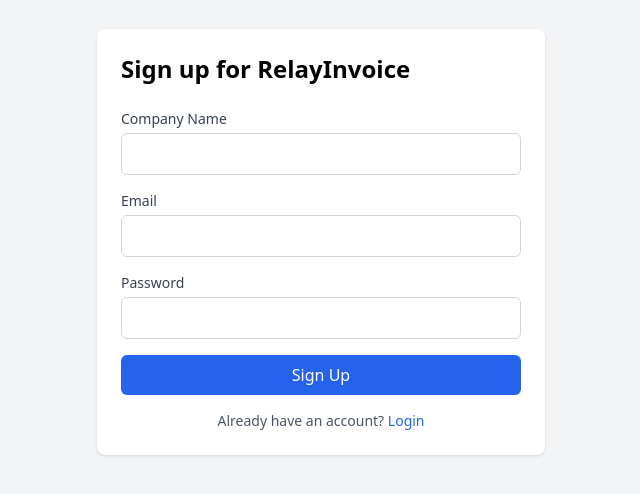
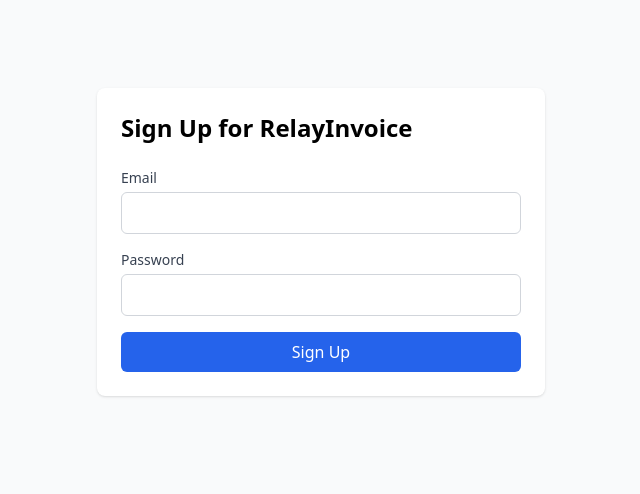
Before and after one commit to sivagunturu/relay-invoice, a Next.js app: page /auth/signup in a window 1280 px wide. Shown: the part 158-652 px from the top of the page, without its empty margins (319-959 px from the left). Built offline with nearby package versions, Linux system fonts and the light colour scheme.

Commit message:
Fix server actions TypeScript errors - remove return values

```diff
--- a/src/app/auth/signup/page.tsx
+++ b/src/app/auth/signup/page.tsx
@@ -1,21 +1,32 @@
-import { signUp } from '@/lib/actions/auth';
+import { createClient } from '@/lib/supabase/server';
+import { redirect } from 'next/navigation';
+import { Card } from '@/components/ui/card';
 import { Input } from '@/components/ui/input';
 import { Button } from '@/components/ui/button';
-import { Card } from '@/components/ui/card';
-import Link from 'next/link';
+
+async function signup(formData: FormData) {
+  'use server';
+
+  const email = formData.get('email') as string;
+  const password = formData.get('password') as string;
+
+  const supabase = await createClient();
+  const { error } = await supabase.auth.signUp({
+    email,
+    password,
+  });
+
+  if (!error) {
+    redirect('/dashboard');
+  }
+}
 
 export default function SignupPage() {
   return (
-    <div className="min-h-screen flex items-center justify-center bg-gray-100">
-      <Card className="w-full max-w-md">
-        <h1 className="text-2xl font-bold mb-6">Sign up for RelayInvoice</h1>
-        <form action={signUp}>
-          <Input
-            label="Company Name"
-            type="text"
-            name="companyName"
-            required
-          />
+    <div className="min-h-screen flex items-center justify-center bg-gray-50">
+      <Card className="w-full max-w-md p-6">
+        <h1 className="text-2xl font-bold mb-6">Sign Up for RelayInvoice</h1>
+        <form action={signup} className="space-y-4">
           <Input
             label="Email"
             type="email"
@@ -27,18 +38,11 @@
             type="password"
             name="password"
             required
-            minLength={8}
           />
           <Button type="submit" className="w-full">
             Sign Up
           </Button>
         </form>
-        <p className="mt-4 text-center text-sm text-gray-600">
-          Already have an account?{' '}
-          <Link href="/auth/login" className="text-blue-600 hover:underline">
-            Login
-          </Link>
-        </p>
       </Card>
     </div>
   );
```
